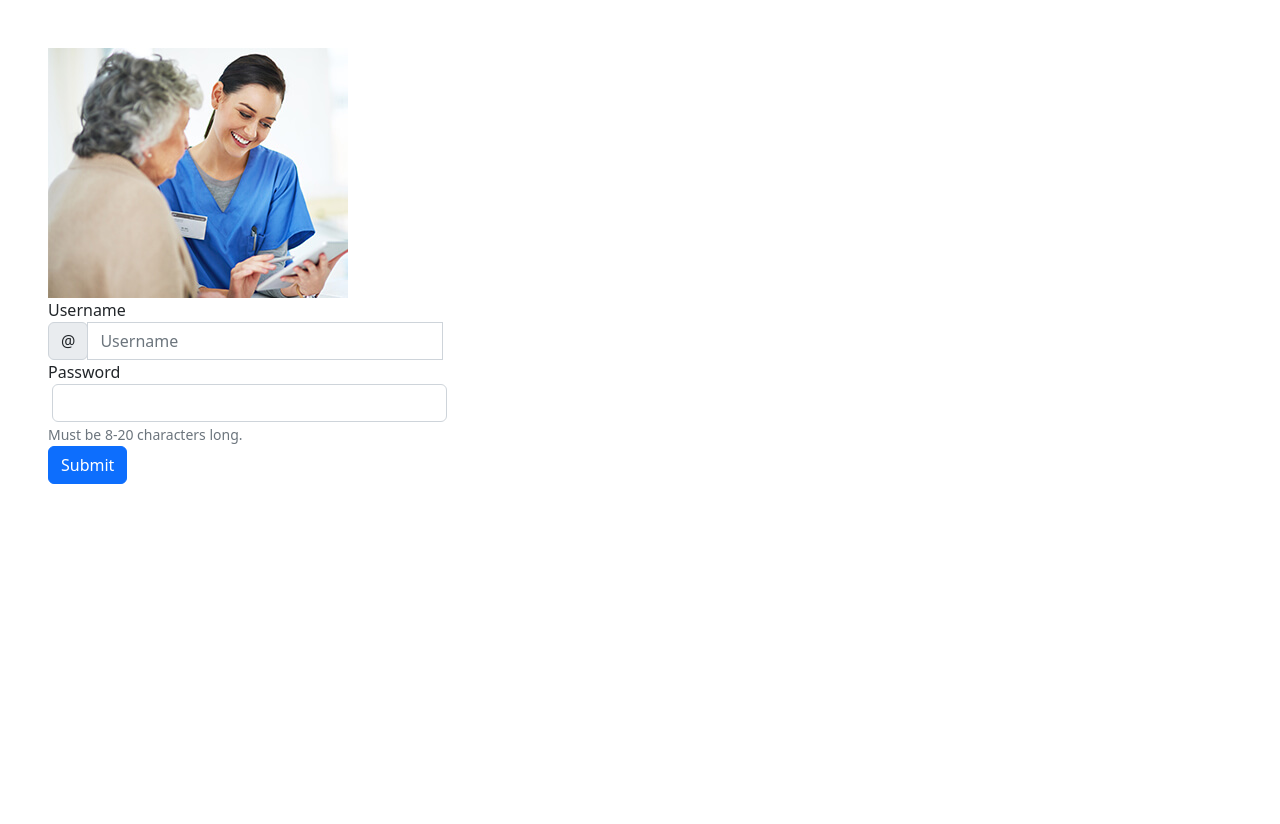
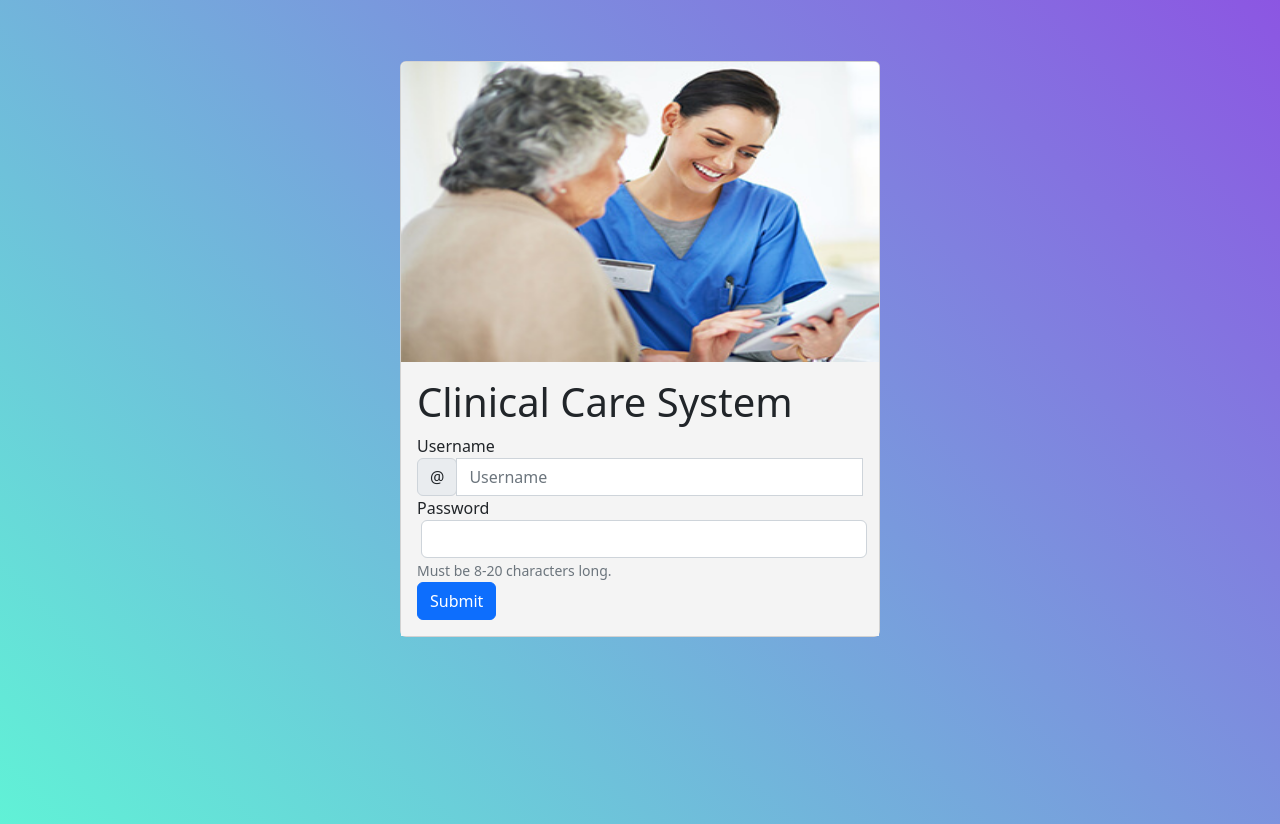
Before and after one commit to Gu-ren/clinicalcaresystem.github.io, a plain HTML site: page index.html in a window 1280 px wide. Before the commit the page ends 800 px from the top, so only its background shows below. Drawn offline with nearby package versions, Linux system fonts and the light colour scheme.

Commit message:
Add files via upload

```diff
--- a/index.html
+++ b/index.html
@@ -5,27 +5,53 @@
   <meta http-equiv="X-UA-Compatible" content="IE=edge">
   <meta name="viewport" content="width=device-width, initial-scale=1.0">
   <title>Document</title>
+  <style>
+    body{
+      height: 100vh;
+      background: linear-gradient(
+        45deg,
+        rgba(29, 236, 197, 0.7),
+        rgba(91, 14, 214, 0.7) 100%
+      ) ;
+
+    }
+    .card{
+      justify-content: center;
+      margin-top: 3%;
+      border-radius: 20px;
+
+
+    }
+    .card-body{
+      background-color: rgb(244, 244, 244);
+
+    }
+
+
+  </style>
   <!-- CSS only -->
 <link href="https://cdn.jsdelivr.net/npm/bootstrap@5.2.1/dist/css/bootstrap.min.css" rel="stylesheet" integrity="sha384-iYQeCzEYFbKjA/T2uDLTpkwGzCiq6soy8tYaI1GyVh/UjpbCx/TYkiZhlZB6+fzT" crossorigin="anonymous">
 </head>
 <body>
-<section class="m-4 p-4">
-
-  <img src="outcomes-patient-care-coordinator-300x250.jpg" alt="">
+<div class="d-flex justify-content-center m-4">
+  <div class="card " style="width: 30rem;">
+    <img class="card-img-top" src="outcomes-patient-care-coordinator-300x250.jpg" height="300px" alt="Card image cap">
+    <div class="card-body">
       <form class="form-inline " action="patient.html" >
-    <div class="form-group col-4">
+        <div class="form-group col-12">
+          <h1 class="title">Clinical Care System</h1>
           <label for="validationCustomUsername" >Username</label>
           <div class="input-group">
             <div class="input-group-prepend">
               <span class="input-group-text" id="inputGroupPrepend">@</span>
             </div>
             <input type="text" class="form-control" id="validationCustomUsername" placeholder="Username" aria-describedby="inputGroupPrepend" required>
-        <div class="invalid-feedback">
+            <div class="invalid-feedback ">
               Please choose a username.
             </div>
           </div>
         </div>
-  <div class="form-group col-4">
+      <div class="form-group col-12">
         <label for="inputPassword6">Password</label>
         <input type="password" id="inputPassword6" class="form-control mx-sm-1" aria-describedby="passwordHelpInline">
         <small id="passwordHelpInline" class="text-muted">
@@ -34,7 +60,8 @@
       </div>
       <button class="btn btn-primary" type="submit">Submit </button>
     </form>
-</section>
+    </div>
+</div>
 </div>
   <!-- JavaScript Bundle with Popper -->
 <script src="https://cdn.jsdelivr.net/npm/bootstrap@5.2.1/dist/js/bootstrap.bundle.min.js" integrity="sha384-u1OknCvxWvY5kfmNBILK2hRnQC3Pr17a+RTT6rIHI7NnikvbZlHgTPOOmMi466C8" crossorigin="anonymous"></script>
```
Also changed, not shown: patient.html (+18 -0 lines). Lines whose indentation alone changed are shown as unchanged.
